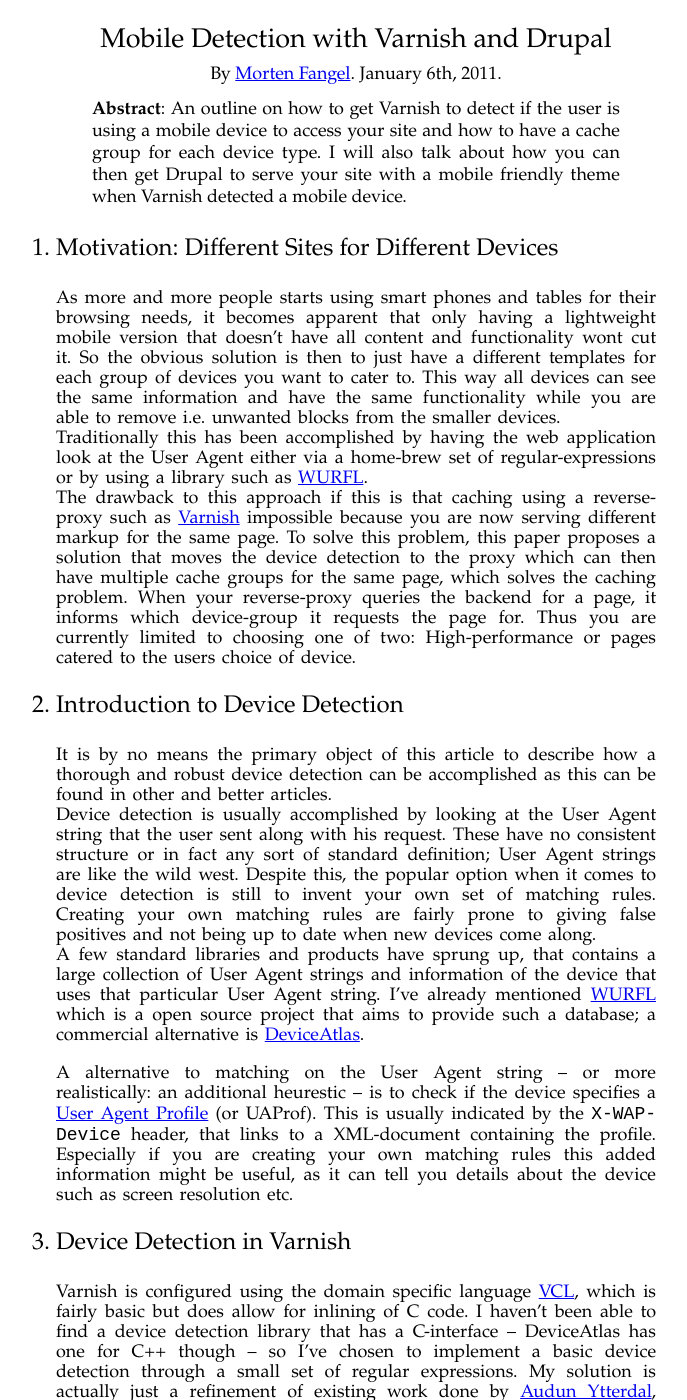
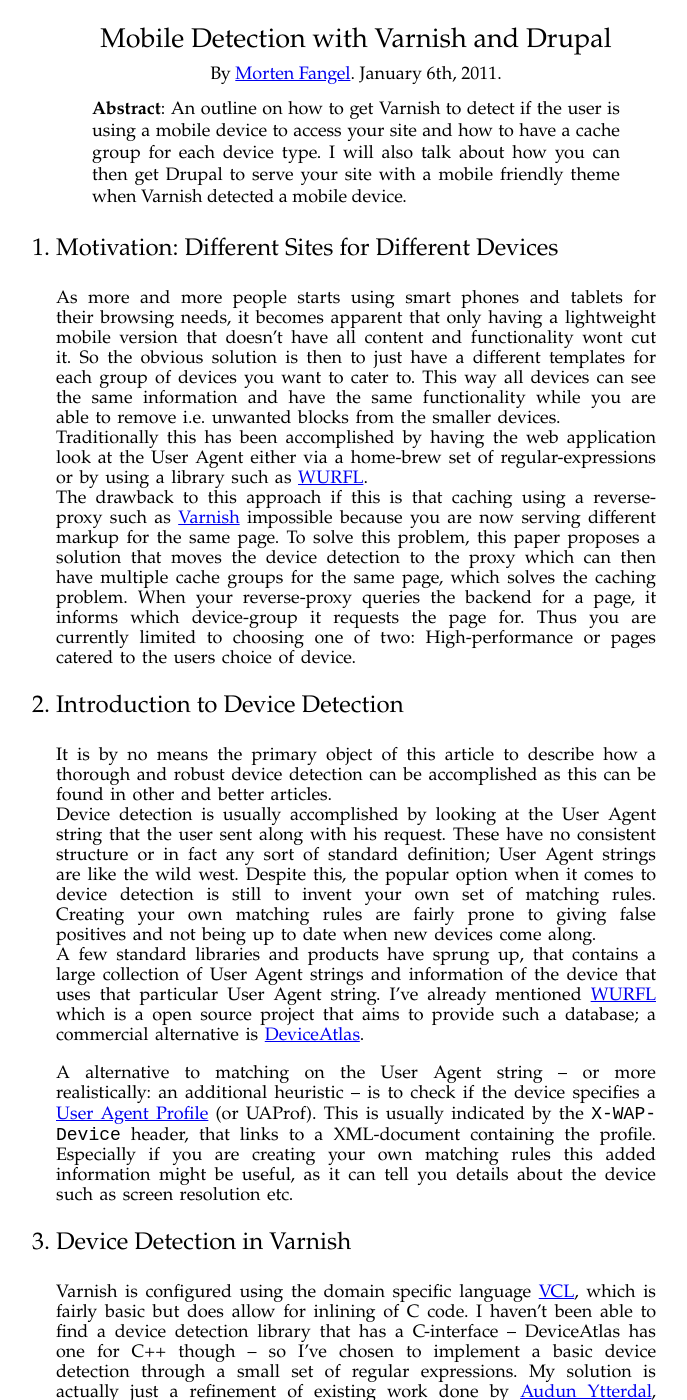
Before and after one commit to fangel/fangel.github.com, a Jekyll site: the page built from _posts/2011-01-06-mobile-detection-varnish-drupal.md, in a window 1280 px wide and 1400 px high. Shown: the whole window, without its empty margins (27-714 px from the left). Built offline with Jekyll 4.4.1, drawn with Linux system fonts in a browser that asks for light colours.

Commit message:
Fixed typo

```diff
--- a/_posts/2011-01-06-mobile-detection-varnish-drupal.md
+++ b/_posts/2011-01-06-mobile-detection-varnish-drupal.md
@@ -12,7 +12,7 @@
 
 # Motivation: Different Sites for Different Devices
 
-As more and more people starts using smart phones and tables for their
+As more and more people starts using smart phones and tablets for their
 browsing needs, it becomes apparent that only having a lightweight mobile
 version that doesn't have all content and functionality wont cut it. So
 the obvious solution is then to just have a different templates for each
@@ -51,7 +51,7 @@
 alternative is [DeviceAtlas][deviceatlas].
 
 A alternative to matching on the User Agent string – or more realistically: an
-additional heurestic – is to check if the device specifies a
+additional heuristic – is to check if the device specifies a
 [User Agent Profile][uaprof] (or UAProf). This is usually indicated by the
 `X-WAP-Device` header, that links to a XML-document containing the profile.
 Especially if you are creating your own matching rules this added information
@@ -76,7 +76,7 @@
 
 * PCs
 * Smartphones (i.e. phones with a touch interface)
-* Tables
+* Tablets
 * Other mobile devices
 
 In my opinion I would rather risk not detecting a mobile device, than falsely
```
